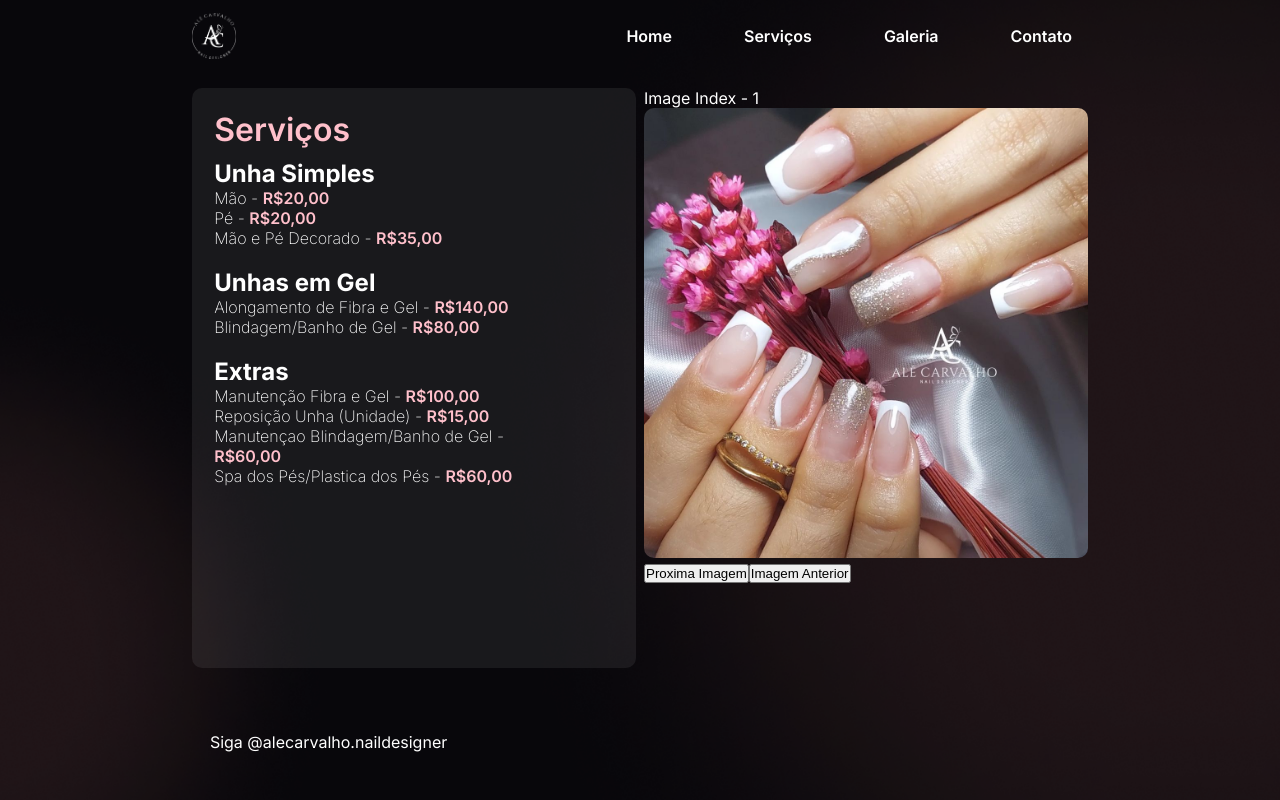
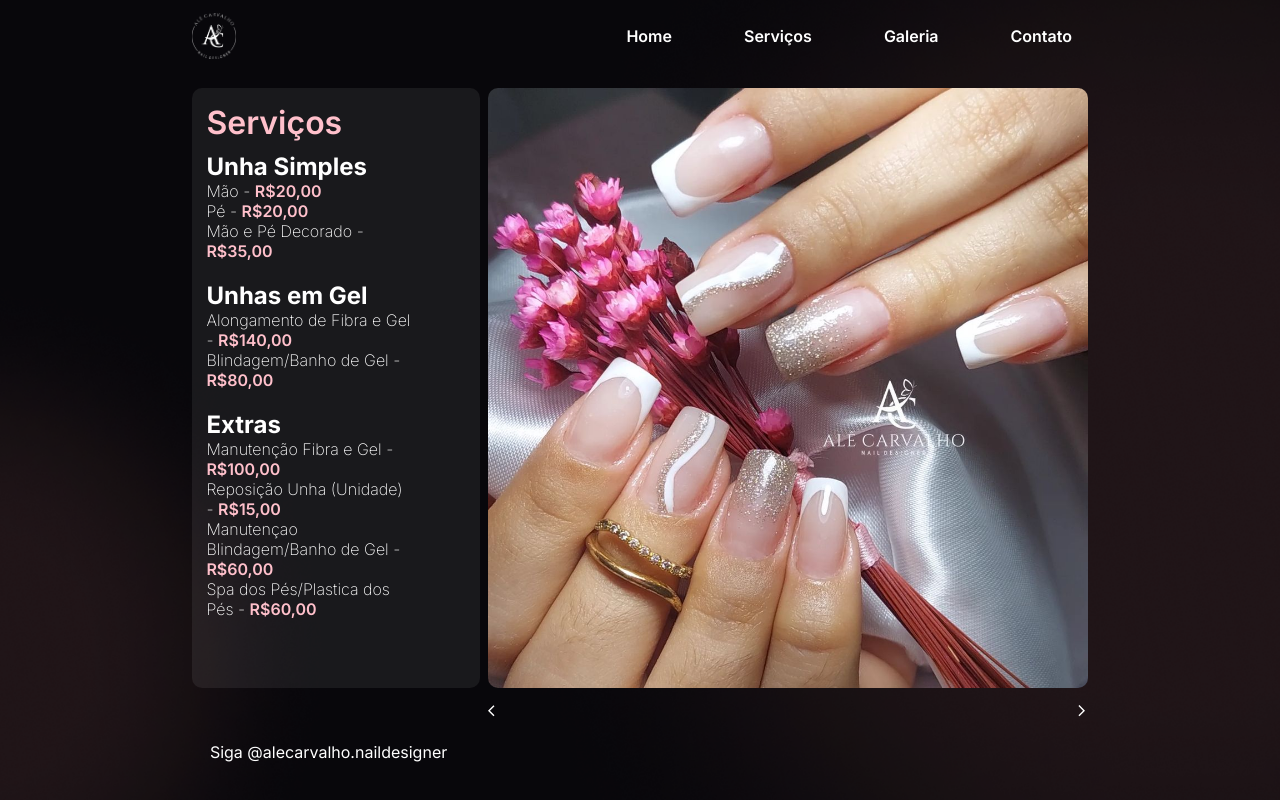
Before and after one commit to Darkwesy/projeto_desafio_pratico, a React (Vite) app: page / in a window 1280 px wide. Both pictures are taken after a click on the item "Serviços". Built offline with nearby package versions, Linux system fonts and the light colour scheme.

Commit message:
Adicionar biblioteca de icones e adicionar icones nos botões do slider

```diff
--- a/package.json
+++ b/package.json
@@ -11,7 +11,8 @@
   },
   "dependencies": {
     "react": "^18.2.0",
-    "react-dom": "^18.2.0"
+    "react-dom": "^18.2.0",
+    "react-icons": "^5.0.1"
   },
   "devDependencies": {
     "@types/react": "^18.2.64",
--- a/src/App.css
+++ b/src/App.css
@@ -16,8 +16,6 @@ header {
 }
 
 main {
-  height: 100%;
-  width: 100%;
   grid-area: M;
   display: flex;
   align-items: center;
--- a/src/components/Products/Products_style.css
+++ b/src/components/Products/Products_style.css
@@ -1,7 +1,6 @@
 .Products__Wrapper {
-  width: 100%;
-  height: 100%;
   padding: 0 15%;
+  max-height: 100%;
   gap: 8px;
   display: grid;
   grid-template-columns: 2fr 2fr;
@@ -10,6 +9,7 @@
   animation-name: ProductsEntrance;
   animation-duration: 1s;
   animation-timing-function: ease-in-out;
+  overflow: visible;
 }
 
 @keyframes ProductsEntrance {
--- a/src/components/Slide_Products/Slide_Products.jsx
+++ b/src/components/Slide_Products/Slide_Products.jsx
@@ -1,5 +1,6 @@
 import './Slide_style.css'
 import { useState } from "react";
+import { MdArrowBackIos, MdArrowForwardIos } from "react-icons/md";
 
 function Slider() {
   const images = [
@@ -19,6 +20,7 @@ function Slider() {
       url: "/products_assets/product_5.jpg"
     }
   ];
+
   const [actualIndex, setIndex] = useState(0);
 
   const nextSlide = () => {
@@ -34,11 +36,10 @@ function Slider() {
 
   return (
     <div className='Products__Wrapper__Slider'>
-      <p>{`Image Index - ${actualIndex+1}`}</p>
       <img className="Products__Images" src={images[actualIndex].url} alt={`Imagem ${actualIndex + 1}`} />
       <div className="Products__Wrapper__Slider__Buttons">
-        <button onClick={nextSlide}>Proxima Imagem</button>
-        <button onClick={backSlide}>Imagem Anterior</button>
+        <button onClick={backSlide}><MdArrowBackIos /></button>
+        <button onClick={nextSlide}><MdArrowForwardIos /></button>
       </div>
     </div>
   );
--- a/src/components/Slide_Products/Slide_style.css
+++ b/src/components/Slide_Products/Slide_style.css
@@ -1,9 +1,24 @@
 .Products__Wrapper__Slider {
-
+  width: 600px;
+  height: 600px;
 }
 
 .Products__Images {
-  max-width: 100%;
-  max-height: 100%;
+  width: 100%;
+  height: 100%;
   border-radius: 1rem;
 }
+
+.Products__Wrapper__Slider__Buttons {
+  width: 100%;
+  display: flex;
+  justify-content: space-between;
+}
+
+.Products__Wrapper__Slider__Buttons button {
+  padding: 2% 0;
+  color: white;
+  background-color: transparent;
+  border: none;
+  cursor: pointer;
+}
```
Also changed, not shown: 2 other files (tests, documents, lock files or other folders).
